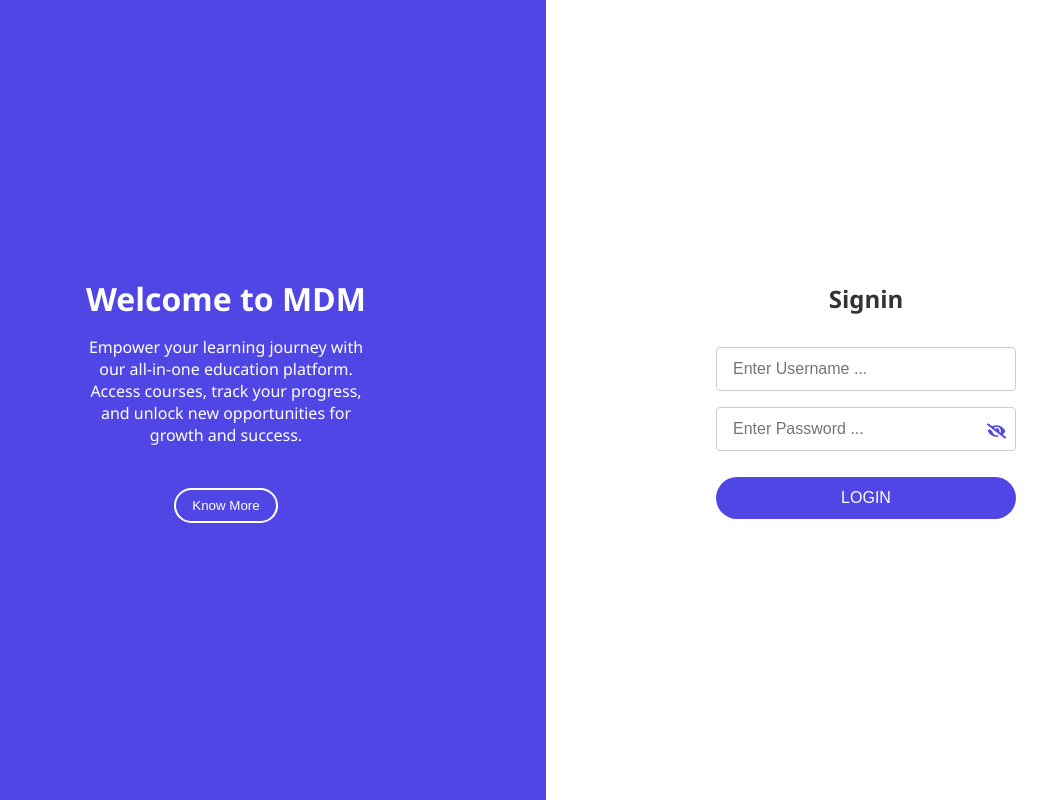
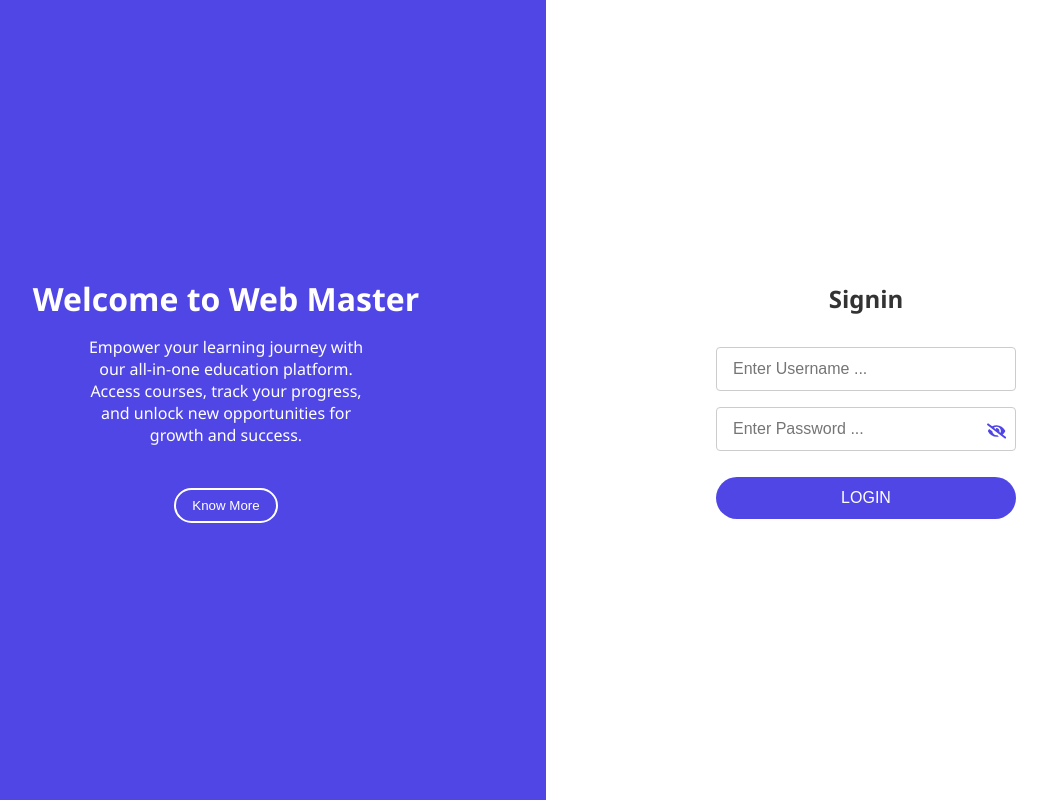
Before and after one commit to Agu-Gideon/Web-Master, a React (Vite) app: page /login in a window 1280 px wide. Shown: the whole page, without its empty margins (94-1141 px from the left). Built offline with nearby package versions, Linux system fonts and the light colour scheme.

Commit message:
Update Login.jsx

```diff
--- a/src/Pages/Login.jsx
+++ b/src/Pages/Login.jsx
@@ -64,7 +64,7 @@ const Login = () => {
   return (
     <div className="login-container">
       <div className="login-left">
-        <h2>Welcome to MDM</h2>
+        <h2>Welcome to Web Master</h2>
         <p>
           Empower your learning journey with our all-in-one education platform.
           Access courses, track your progress, and unlock new opportunities for
```
